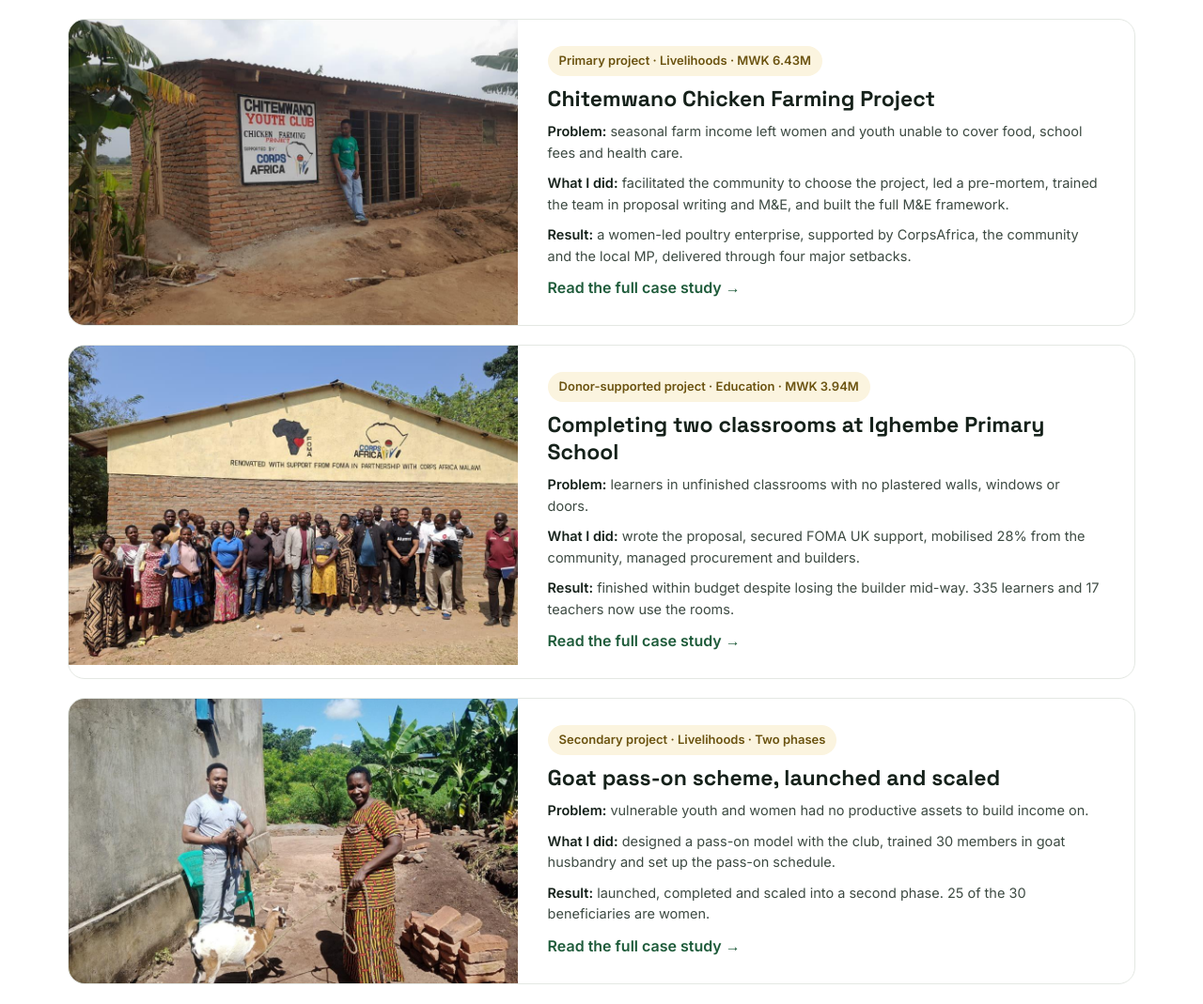
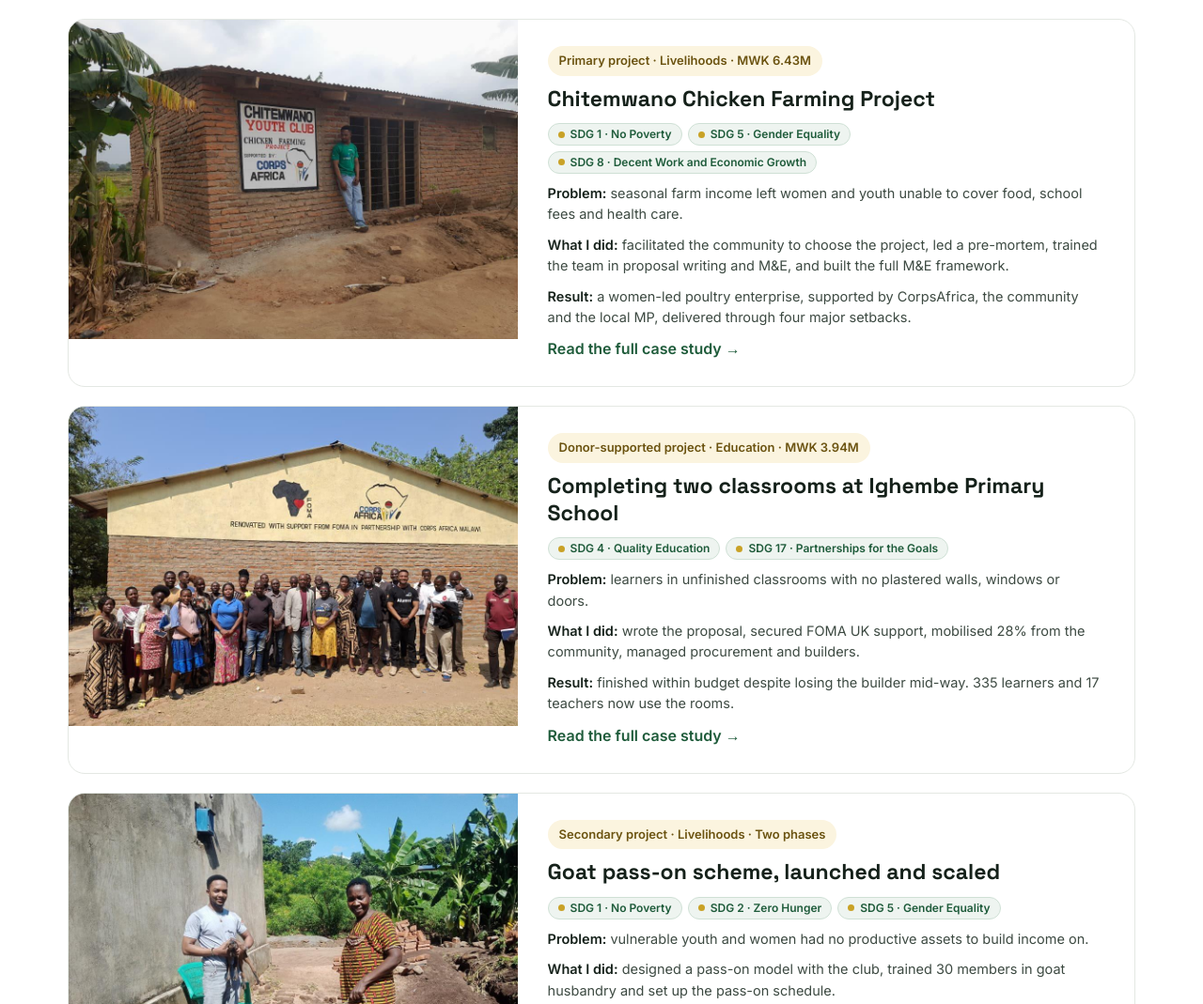
Before and after one commit to kafotokozagiven-svg/kafotokozagiven-svg.github.io, a plain HTML site: page index.html in a window 1280 px wide. Shown: the part 2020-3089 px from the top of the page at 94% size. Drawn offline with Linux system fonts and the light colour scheme.

Commit message:
SDG tags

```diff
--- a/index.html
+++ b/index.html
@@ -109,6 +109,7 @@
       <div class="case-body">
         <span class="tag">Primary project · Livelihoods · MWK 6.43M</span>
         <h3>Chitemwano Chicken Farming Project</h3>
+        <div class="sdgs sdgs-card"><span class="sdg">SDG 1 · No Poverty</span><span class="sdg">SDG 5 · Gender Equality</span><span class="sdg">SDG 8 · Decent Work and Economic Growth</span></div>
         <p><strong>Problem:</strong> seasonal farm income left women and youth unable to cover food, school fees and health care.</p>
         <p><strong>What I did:</strong> facilitated the community to choose the project, led a pre-mortem, trained the team in proposal writing and M&amp;E, and built the full M&amp;E framework.</p>
         <p><strong>Result:</strong> a women-led poultry enterprise, supported by CorpsAfrica, the community and the local MP, delivered through four major setbacks.</p>
@@ -121,6 +122,7 @@
       <div class="case-body">
         <span class="tag">Donor-supported project · Education · MWK 3.94M</span>
         <h3>Completing two classrooms at Ighembe Primary School</h3>
+        <div class="sdgs sdgs-card"><span class="sdg">SDG 4 · Quality Education</span><span class="sdg">SDG 17 · Partnerships for the Goals</span></div>
         <p><strong>Problem:</strong> learners in unfinished classrooms with no plastered walls, windows or doors.</p>
         <p><strong>What I did:</strong> wrote the proposal, secured FOMA UK support, mobilised 28% from the community, managed procurement and builders.</p>
         <p><strong>Result:</strong> finished within budget despite losing the builder mid-way. 335 learners and 17 teachers now use the rooms.</p>
@@ -133,6 +135,7 @@
       <div class="case-body">
         <span class="tag">Secondary project · Livelihoods · Two phases</span>
         <h3>Goat pass-on scheme, launched and scaled</h3>
+        <div class="sdgs sdgs-card"><span class="sdg">SDG 1 · No Poverty</span><span class="sdg">SDG 2 · Zero Hunger</span><span class="sdg">SDG 5 · Gender Equality</span></div>
         <p><strong>Problem:</strong> vulnerable youth and women had no productive assets to build income on.</p>
         <p><strong>What I did:</strong> designed a pass-on model with the club, trained 30 members in goat husbandry and set up the pass-on schedule.</p>
         <p><strong>Result:</strong> launched, completed and scaled into a second phase. 25 of the 30 beneficiaries are women.</p>
--- a/styles.css
+++ b/styles.css
@@ -297,3 +297,11 @@ td.why { color: var(--text); }
 @media (min-width: 641px) and (max-width: 960px) {
   .hero-photo { flex: 0 0 auto; width: 320px; margin: 0 auto; }
 }
+
+/* SDG tags */
+.sdgs { display: flex; flex-wrap: wrap; align-items: center; gap: 8px; margin-top: 16px; }
+.sdg-label { width: 100%; font-size: 13px; color: var(--muted); margin-bottom: 2px; }
+.sdg { display: inline-flex; align-items: center; gap: 6px; font-size: 13px; font-weight: 600; color: var(--green); background: #EEF4F0; border: 1px solid #CFE0D5; border-radius: 999px; padding: 5px 12px; line-height: 1.3; }
+.sdg::before { content: ""; width: 7px; height: 7px; border-radius: 50%; background: var(--gold, #C9A227); flex: none; }
+.sdgs-card { margin-top: 2px; gap: 6px; }
+.sdgs-card .sdg { font-size: 12px; padding: 3px 10px; }
```
Also changed, not shown: goat.html (+1 -0 lines), ighembe.html (+1 -0 lines), poultry.html (+1 -0 lines).
